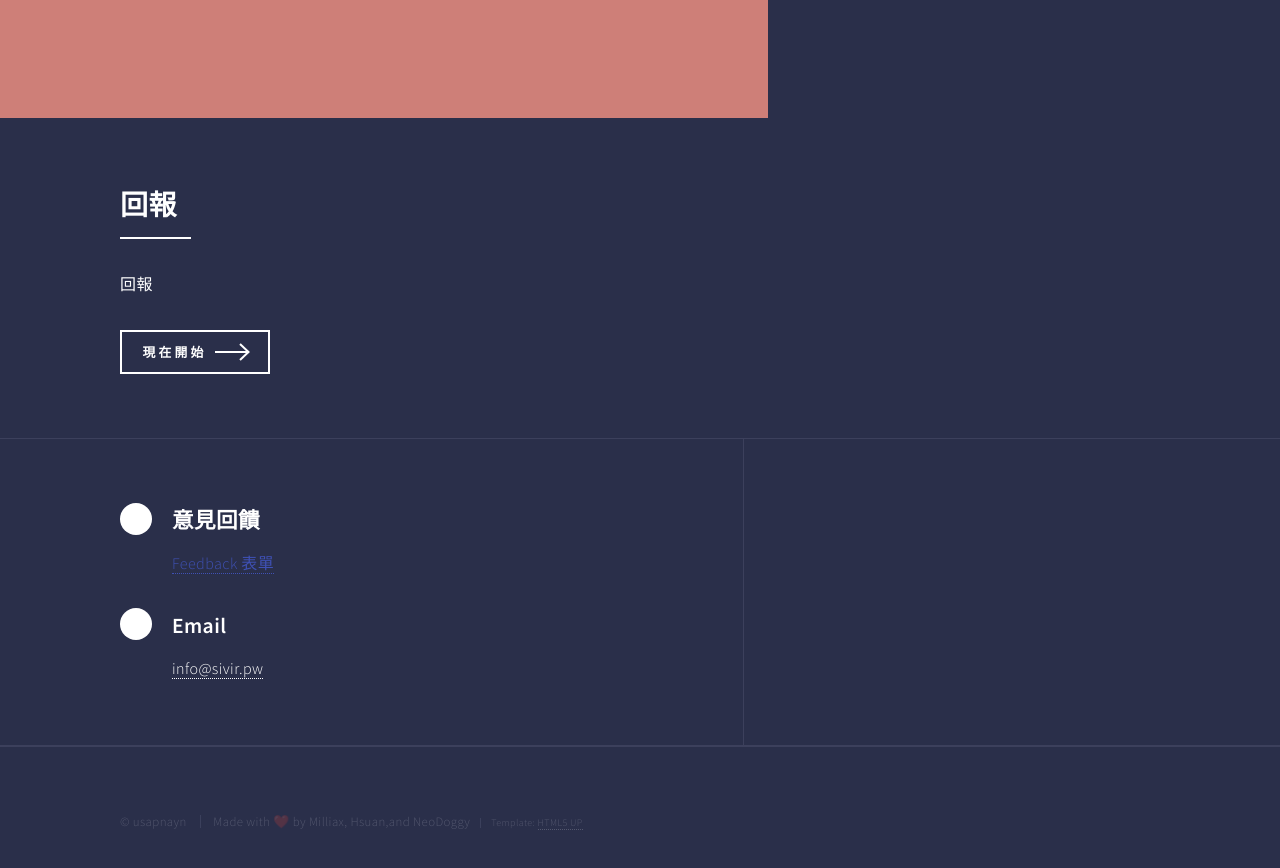
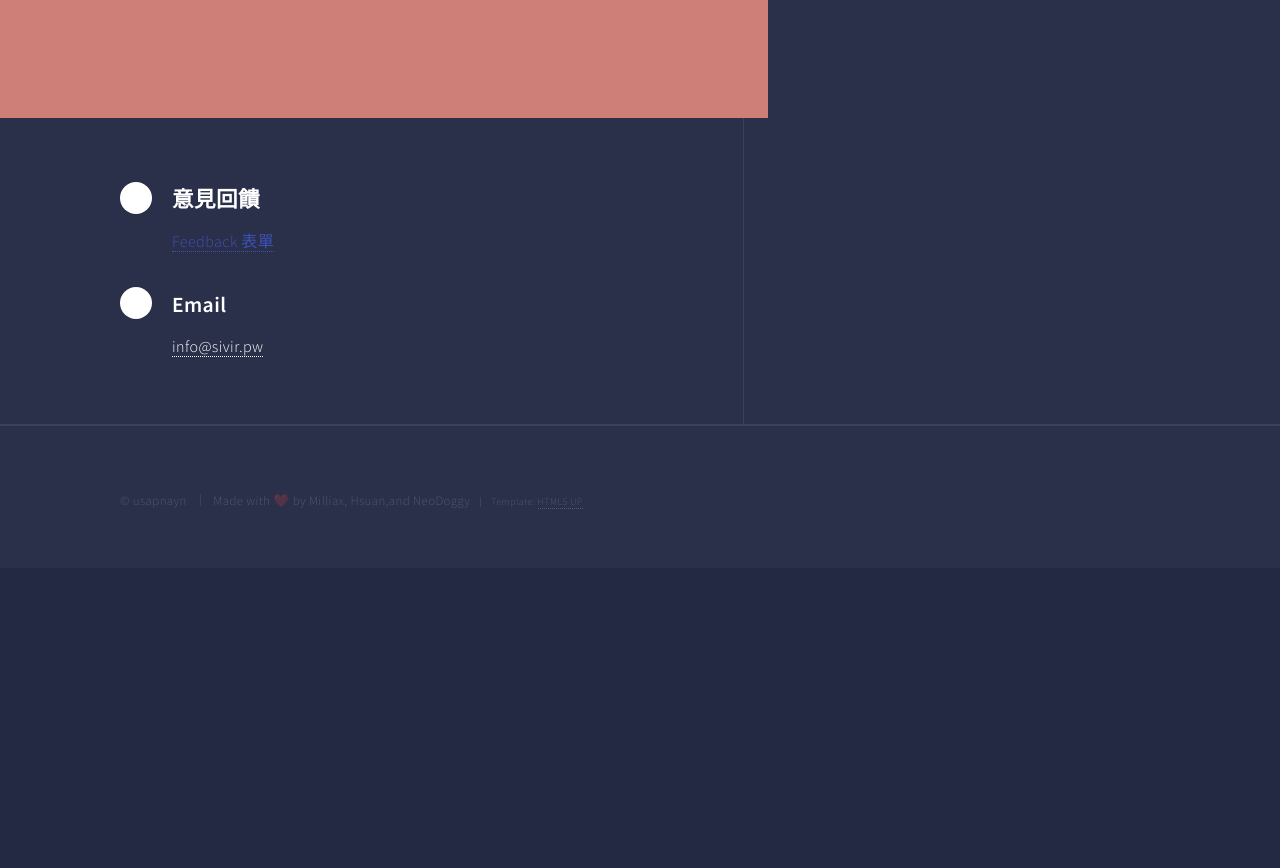
Before and after one commit to milliax/hackthon, a Next.js app: page / in a window 1280 px wide. Shown: the part 2402-3270 px from the top of the page. After the commit the page ends 2970 px from the top, so only its background shows below. Built offline with nearby package versions, Linux system fonts and the light colour scheme; a web font is replaced by a local one.

Commit message:
comment out report section

```diff
--- a/pages/index.js
+++ b/pages/index.js
@@ -86,7 +86,7 @@ export default function Home() {
                                link="/post/forest_gone"/>
                 </section>
 
-                <section id="two">
+                {/*<section id="two">
                     <div className="inner">
                         <header className="major">
                             <h2>回報</h2>
@@ -96,7 +96,7 @@ export default function Home() {
                             <li><a href="/report" className="button next">現在開始</a></li>
                         </ul>
                     </div>
-                </section>
+                </section>*/}
                 <Footer />
             </div>
         </div>
```
